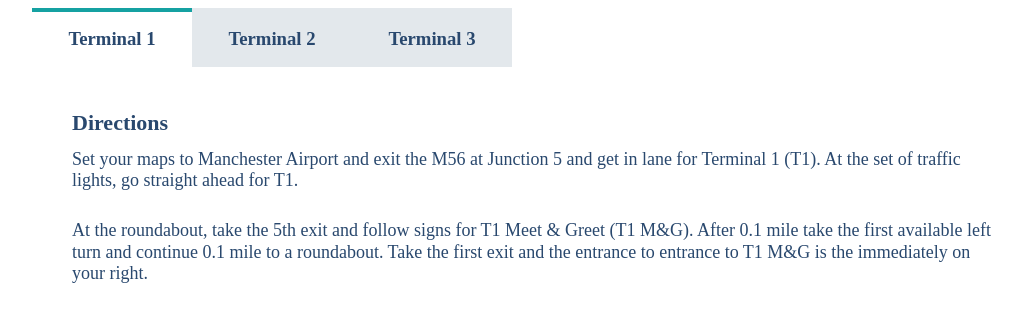
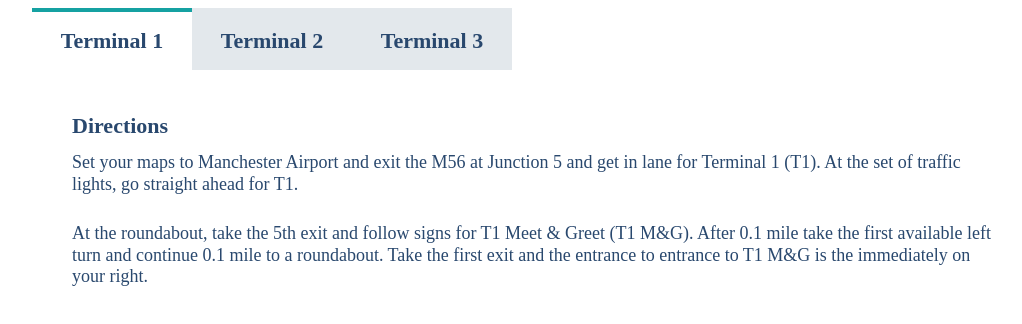
Before and after one commit to MirceaUngureanu/stage1-deliverables, a plain HTML site: page index.html in a window 1280 px wide. Shown: the whole page, without its empty margins (108-1130 px from the left). Drawn offline with Linux system fonts and the light colour scheme.

Commit message:
finished styling and prefixed css

```diff
--- a/style.css
+++ b/style.css
@@ -37,8 +37,12 @@
     color: #29486e;
 }
 .tc-header {
+    font-size: 22px;
     padding: 18px 0;
     cursor: pointer;
+    -webkit-user-select: none;
+       -moz-user-select: none;
+        -ms-user-select: none;
             user-select: none;
     background-color: #e3e8ec;
     border-top: 4px solid #e3e8ec;
@@ -48,10 +52,12 @@
     border-top: 4px solid #15a1a2;
 }
 .tc-content {
+    padding: 2.5%;
     text-align: left;
     display: none;
 }
 .tc-content h4 {
+    font-size: 20px;
     margin-bottom: 15px;
 }
 .tc-content p {
@@ -64,18 +70,34 @@
 }
 @media (min-width: 1024px) {
     .tc-wrapper {
+        display: -webkit-box;
+        display: -ms-flexbox;
         display: flex;
+        -ms-flex-wrap: wrap;
             flex-wrap: wrap;
+        -webkit-box-pack: start;
+            -ms-flex-pack: start;
                 justify-content: flex-start;
+        -webkit-box-align: center;
+            -ms-flex-align: center;
                 align-items: center;
         max-width: 1000px;
         margin: 0 auto;
     }
     .tc-header {
+        -webkit-box-ordinal-group: 2;
+            -ms-flex-order: 1;
                 order: 1;
         width: 160px;
     }
+    .tc-header:not(.tc-header--active):hover {
+        border-top: 4px solid #15a1a2;
+        color: white;
+        background-color: #15a1a2;
+    }
     .tc-content {
+        -webkit-box-ordinal-group: 3;
+            -ms-flex-order: 2;
                 order: 2;
         padding: 0 40px;
     }
```
Lines whose indentation alone changed are shown as unchanged.
